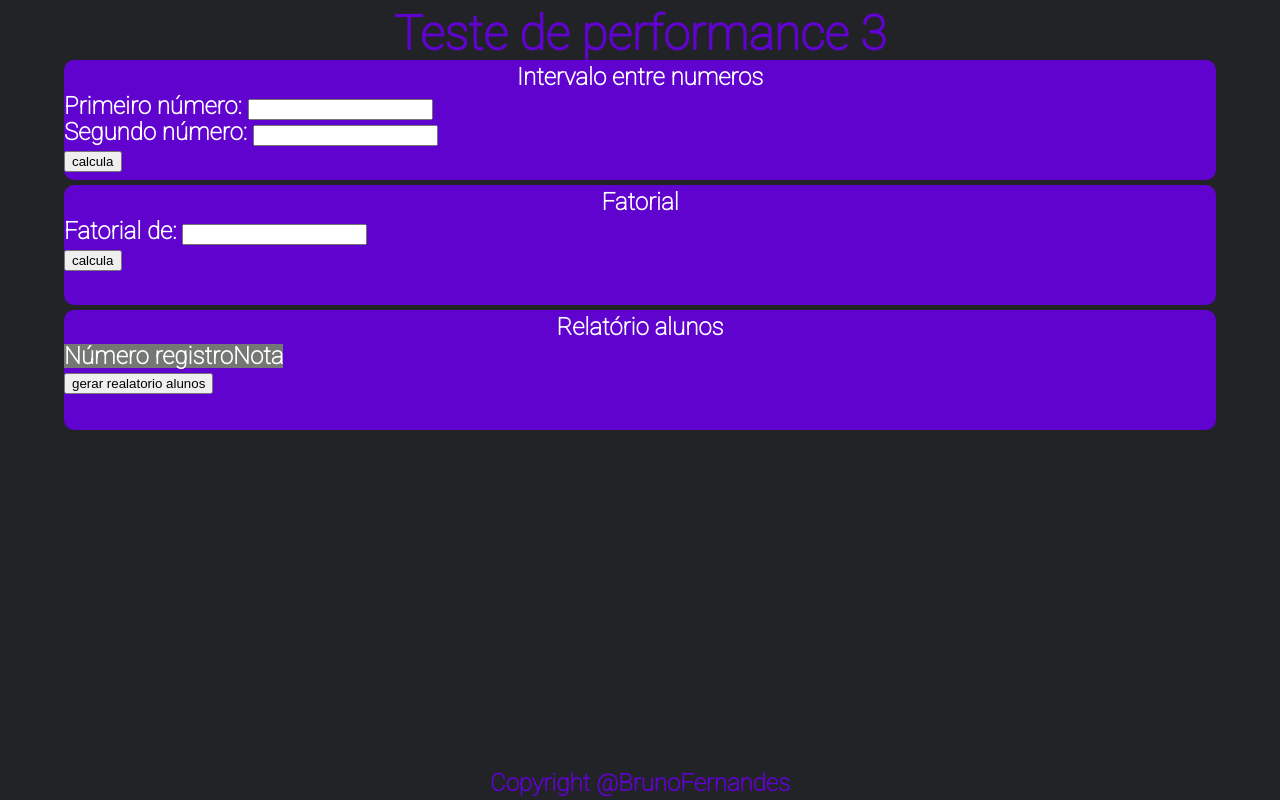
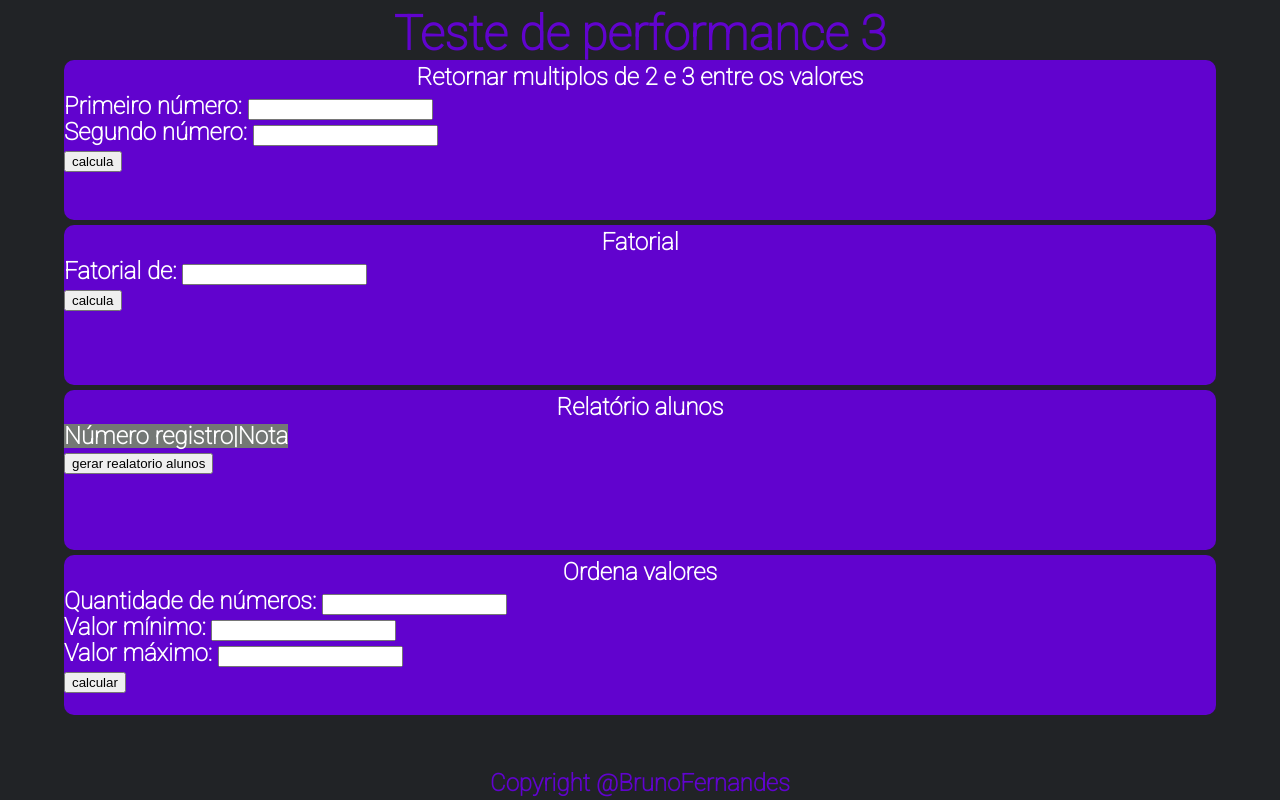
Before and after one commit to Bwendel26/BlocoFrontEndINFNET, a plain HTML site: page javascript/TP3/index.html in a window 1280 px wide. Drawn offline with Linux system fonts and the light colour scheme.

Commit message:
Adiciona arquivos e mods referentes a q4 do TP3 de JS (funcional)

```diff
--- a/javascript/TP3/index.html
+++ b/javascript/TP3/index.html
@@ -15,9 +15,10 @@
             <h1>Teste de performance 3</h1>
         </header>
         <main>
+            <div id="q1">
                 <div class="board">
                     <form id="form1" name="form1" method="post" action="">
-                    <h2>Intervalo entre numeros</h2>
+                        <h2>Retornar multiplos de 2 e 3 entre os valores</h2>
                         <div>
                             <label for="number">Primeiro número:</label>
                             <input name="number" type="number" id="number1" size="10"/>
@@ -29,6 +30,7 @@
                         <input type="submit" onclick="calculaIntervaloNumeros()" value="calcula"/>
                     </form>
                     <div id="resultadoQ1"></div>
+                </div>
             </div>
             <div id="q2">
                 <div class="board">
@@ -49,13 +51,33 @@
                     <table id="resultadoQ3" class="table">
                         <tr>
                             <td>Número registro</td>
-                            <td>Nota</td>
+                            <td>|Nota</td>
                         </tr>
                     </table>
                     <input type="submit" onclick="geraRelatorioAlunos()" value="gerar realatorio alunos"/>
                 </div>
             </div>
-            <div id="q4"></div>
+            <div id="q4">
+                <div class="board">
+                    <form id="form4" name="form4" method="post" action="">
+                        <h2>Ordena valores</h2>
+                        <div>
+                            <label for="number">Quantidade de números:</label>
+                            <input name="number" type="number" id="qtdN" size="10"/>
+                        </div>
+                        <div>
+                            <label for="number">Valor mínimo:</label>
+                            <input name="number" type="number" id="valMin" size="10"/>
+                        </div>
+                        <div>
+                            <label for="number">Valor máximo:</label>
+                            <input name="number" type="number" id="valMax" size="10"/>
+                        </div>
+                        <input type="submit" onclick="ordenaValores()" value="calcular"/>
+                    </form>
+                    <div id="resultadoQ4"></div>
+                </div>
+            </div>
             <div id="q5"></div>
             <div id="q6"></div>
         </main>
--- a/javascript/TP3/q4/q4.js
+++ b/javascript/TP3/q4/q4.js
@@ -7,3 +7,39 @@ Os números devem estar entre valor mínimo e valor máximo (inclusives, ou
 seja incluindo o valor mínimo e valor máximo). Lembre-se que para calcular
 quantidade de números deve ser menor que a soma de valor mínimo e valor máximo.
 */
+
+function criarArrayValoresAleatorios() {
+
+    qtd = parseInt(document.getElementById("qtdN").value);
+    max = parseInt(document.getElementById("valMax").value);
+    min = parseInt(document.getElementById("valMin").value);
+    let valores = [];
+
+    for (let i = 0; i < qtd; i++) {
+        let condicao = true;
+        numRandom = Math.floor(Math.random() * (max - min + 1) + min);
+        for (let j = 0; j < qtd; j++) {
+            if(valores[j] == numRandom) {
+                condicao = false;
+            }
+        }
+        if(condicao) {
+            valores.push(numRandom);
+        }
+    }
+
+    return valores;
+}
+
+function ordenaValores() {
+
+    document.getElementById("form4").addEventListener('submit', e => {
+        e.preventDefault();
+    });
+
+    let arrayValores = criarArrayValoresAleatorios();
+    arrayOrdenado = `<p>${arrayValores.sort()}</p>`;
+
+    console.log(arrayOrdenado);
+    return document.getElementById("resultadoQ4").innerHTML = arrayOrdenado;
+}
--- a/javascript/TP3/style.css
+++ b/javascript/TP3/style.css
@@ -55,7 +55,7 @@ p {
 
 .board {
    width: 90vw;
-   height: 15vh;
+   height: 20vh;
    margin: 0px auto 5px auto;
    border-radius: 10px;
 
```
Lines whose indentation alone changed are shown as unchanged.
